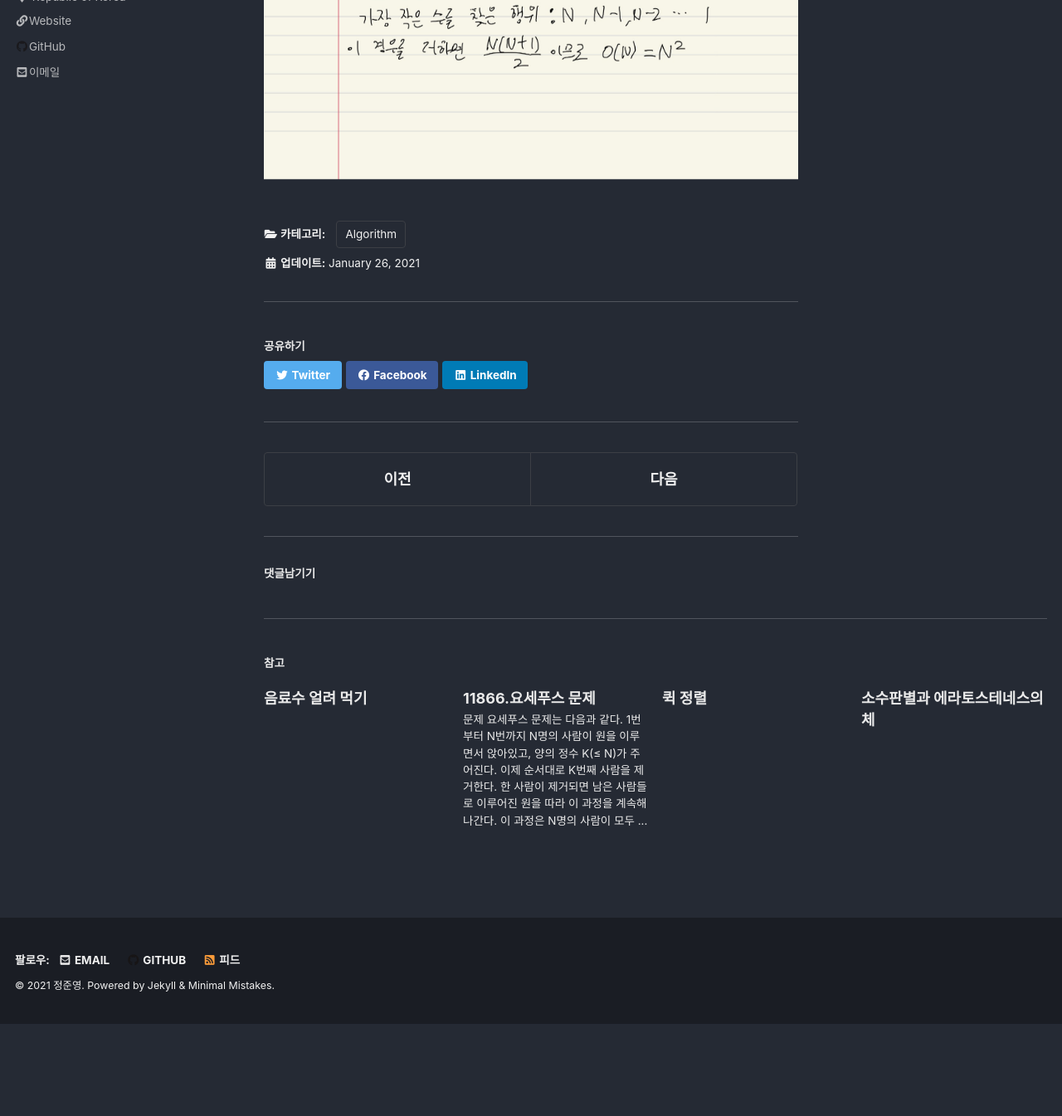
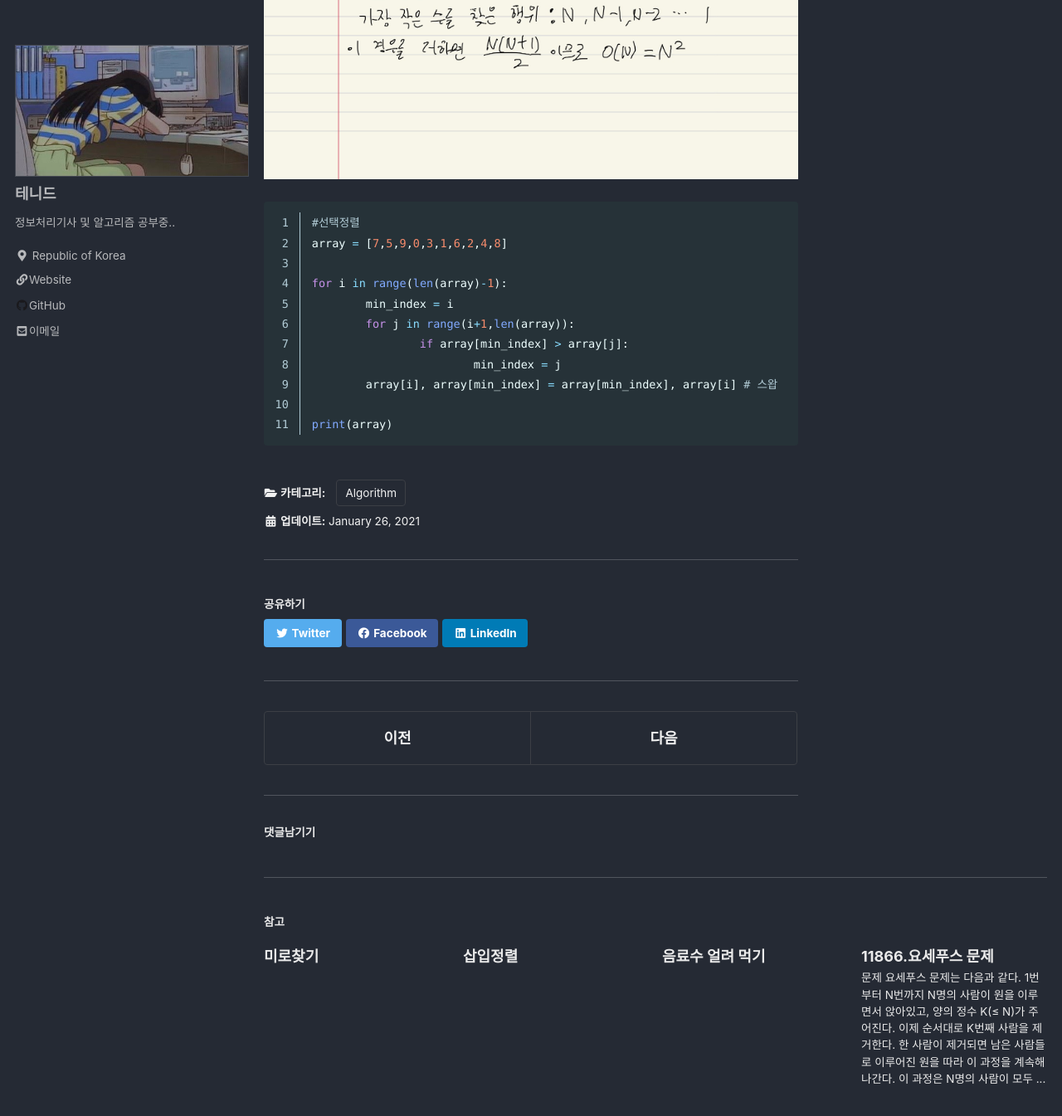
Before and after one commit to tenid/tenid.github.com, a Jekyll site: the page built from _posts/Algorithm/2021-01-26-selection_sort.md, in a window 1280 px wide and 1400 px high, scrolled down 789 px. Shown: the top 1345 px of the window at 83% size. Built offline with Jekyll 4.4.1, drawn with Linux system fonts in a browser that asks for light colours; cached includes are drawn as plain includes; a script that is not in the unit is left out; comment, search, counter and statistics services are not loaded; before the commit the page ends 2023 px from its top, so only the background shows below that.

Commit message:
docs: Change config.yml  selection_sort.md docs: Add insert_sort.md maze.md

```diff
--- a/_config.yml
+++ b/_config.yml
@@ -198,6 +198,7 @@ defaults:
       share: true
       related: true
       show_date: true
+      category: Algorithm
 
   #_pages
   - scope:
--- a/_posts/Algorithm/2021-01-26-selection_sort.md
+++ b/_posts/Algorithm/2021-01-26-selection_sort.md
@@ -1,7 +1,24 @@
 ---
+title: 선택정렬
 category: Algorithm
 last_modified_at: '2021-01-26'
-title: 선택정렬
 ---
 
 ![]({{ 'assets/images/selection_sort.jpg' | relative_url }})
+
+{% highlight python linenos %}
+
+#선택정렬
+array = [7,5,9,0,3,1,6,2,4,8]
+
+for i in range(len(array)-1):
+        min_index = i
+        for j in range(i+1,len(array)):
+                if array[min_index] > array[j]:
+                        min_index = j
+        array[i], array[min_index] = array[min_index], array[i] # 스왑
+
+print(array)
+
+
+{% endhighlight %}
--- /dev/null
+++ b/_posts/Algorithm/2021-02-02-insert_sort.md
@@ -0,0 +1,22 @@
+---
+title: 삽입정렬
+category: Algorithm
+---
+
+{% highlight python linenos %}
+
+#삽입정렬
+array = [7,5,9,0,3,1,6,2,4,8]
+
+for i in range(1,len(array)):
+        for j in range(i,0,-1):
+                if array[j] < array[j-1]:
+                        array[j], array[j-1] = array[j-1], array[j]
+                else:
+                        break
+
+print(array)
+
+
+
+{% endhighlight %}
```
Also changed, not shown: _posts/Algorithm/2021-02-02-maze.md (added, +45 -0 lines).
